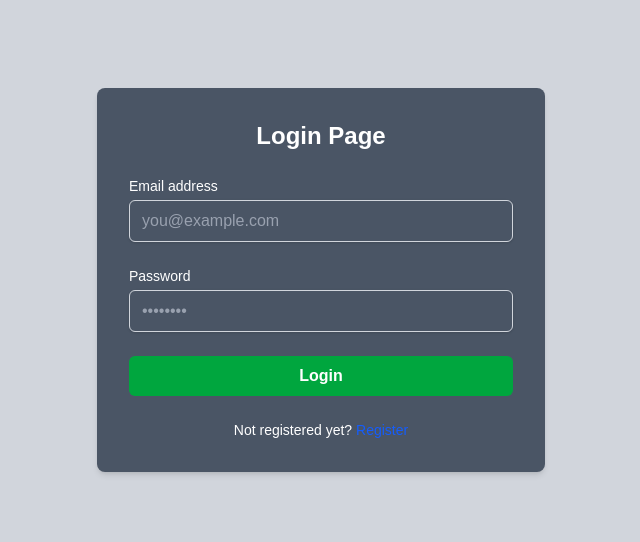
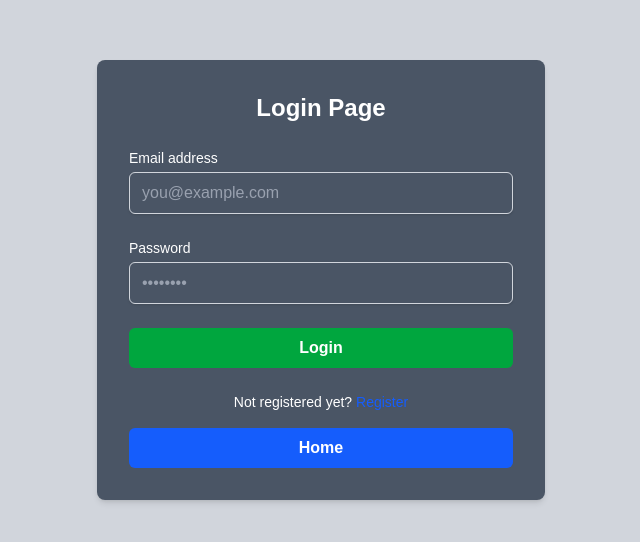
Before and after one commit to AvanishShukla20/pickCP_POTD_Client, a React (Vite) app: page /login in a window 1280 px wide. Shown: the part 120-662 px from the top of the page, without its empty margins (319-959 px from the left). Built offline with nearby package versions, Linux system fonts and the light colour scheme; no server answers.

Commit message:
added home button on login page

```diff
--- a/src/pages/Login.jsx
+++ b/src/pages/Login.jsx
@@ -98,6 +98,15 @@
             Register
           </button>
         </div>
+        <div className="mt-4 text-center">
+          <button
+            type="button"
+            className="w-full bg-blue-600 text-white py-2 rounded-md font-semibold hover:bg-blue-700 transition"
+            onClick={() => navigate("/")}
+          >
+            Home
+          </button>
+        </div>
       </div>
     </div>
   );
```
